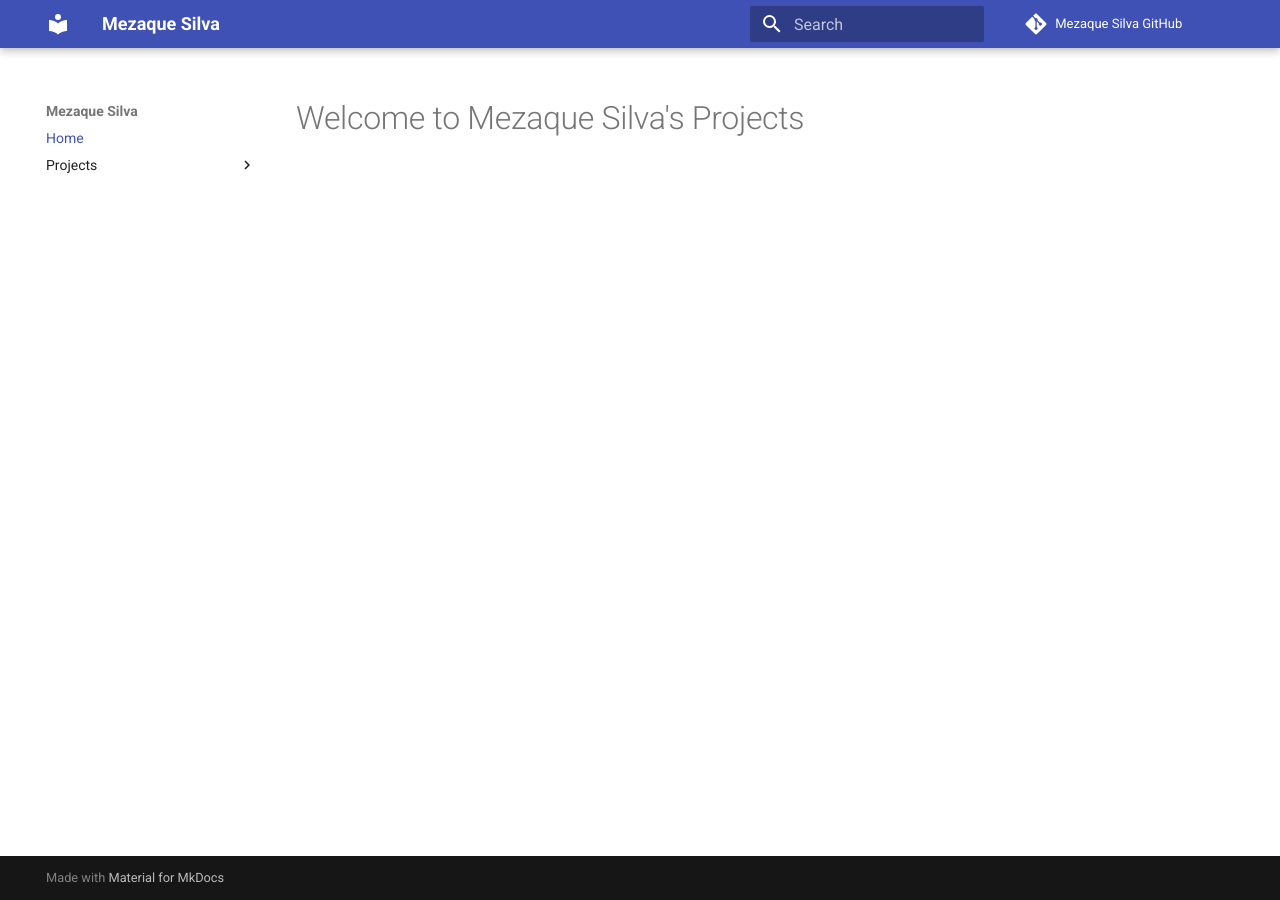
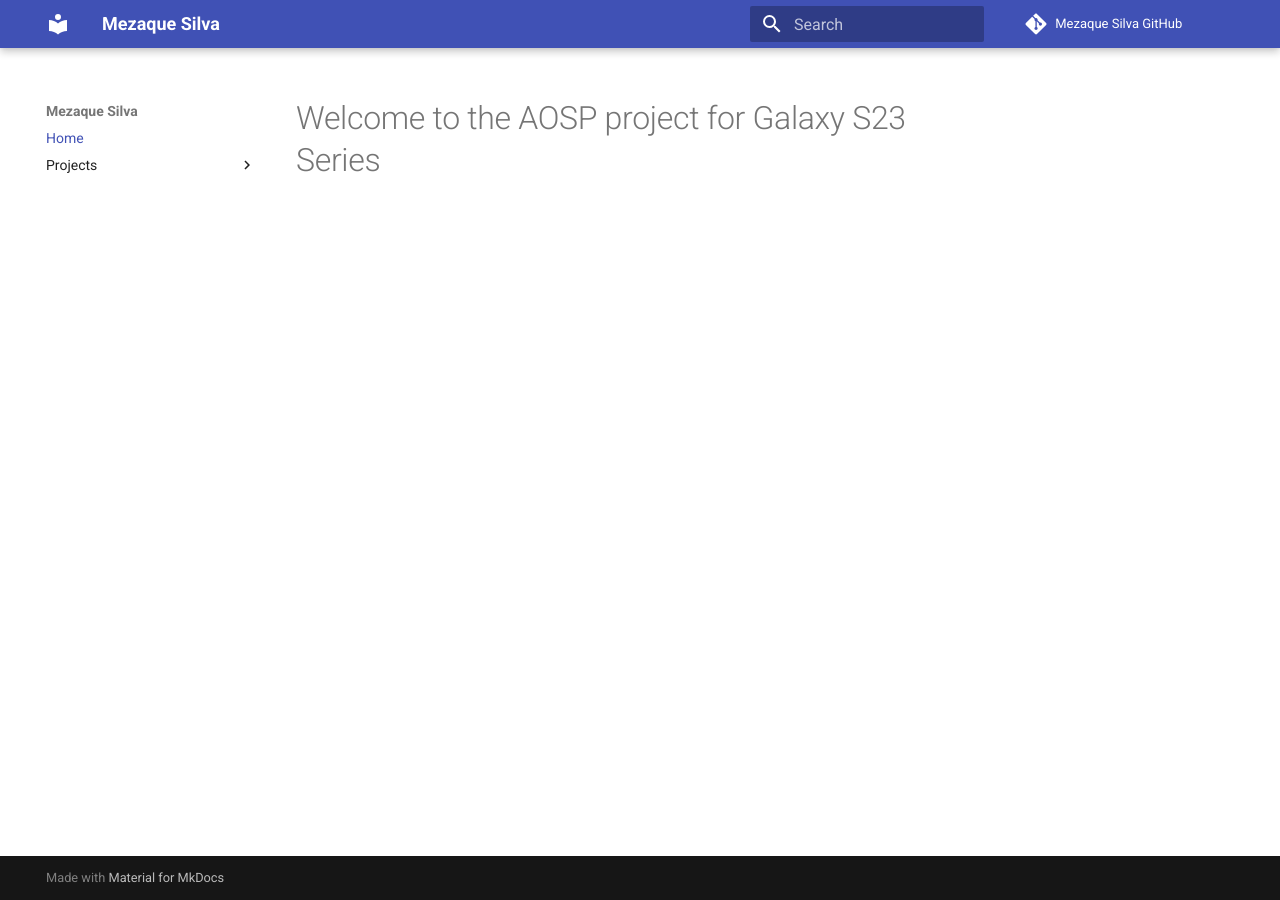
Before and after one commit to guckesh/guckesh.github.io, an MkDocs documentation site: the page built from docs/index.md, in a window 1280 px wide. Built offline with MkDocs 1.6.1 and Material for MkDocs 9.7.7, drawn with Linux system fonts in a browser that asks for light colours.

Commit message:
Change the presentation
Change-Id: I286bde75b59f5203854567a4b76db6d04d8ca3e9

```diff
--- a/docs/index.md
+++ b/docs/index.md
@@ -1 +1 @@
-# Welcome to Mezaque Silva's Projects
+# Welcome to the AOSP project for Galaxy S23 Series
```
